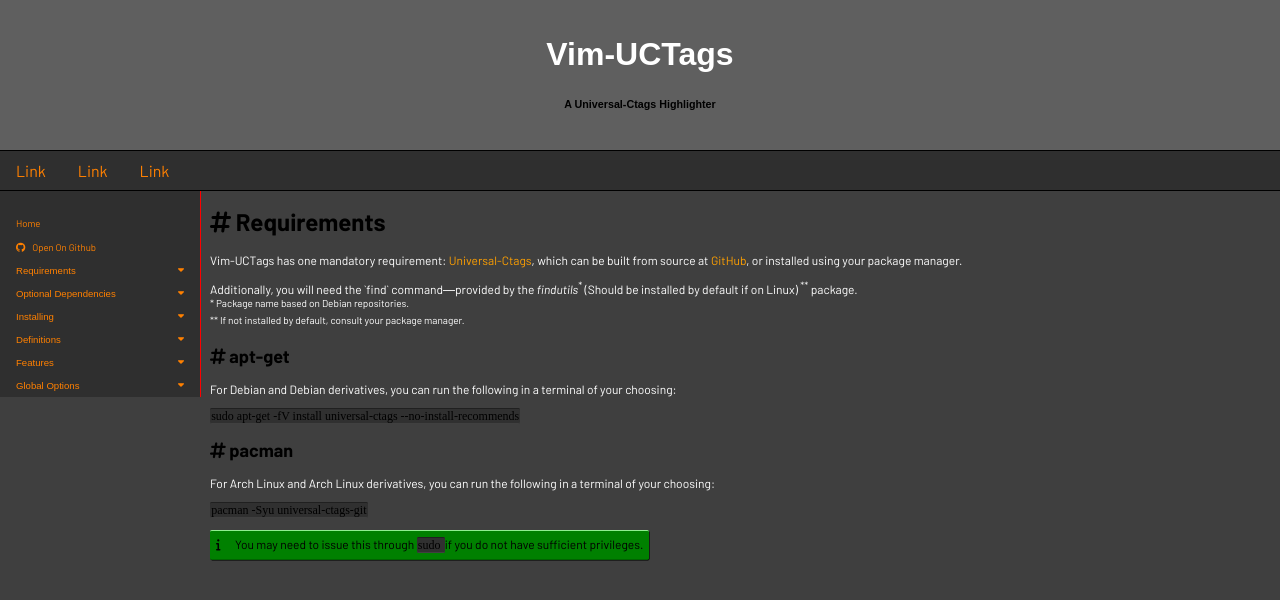
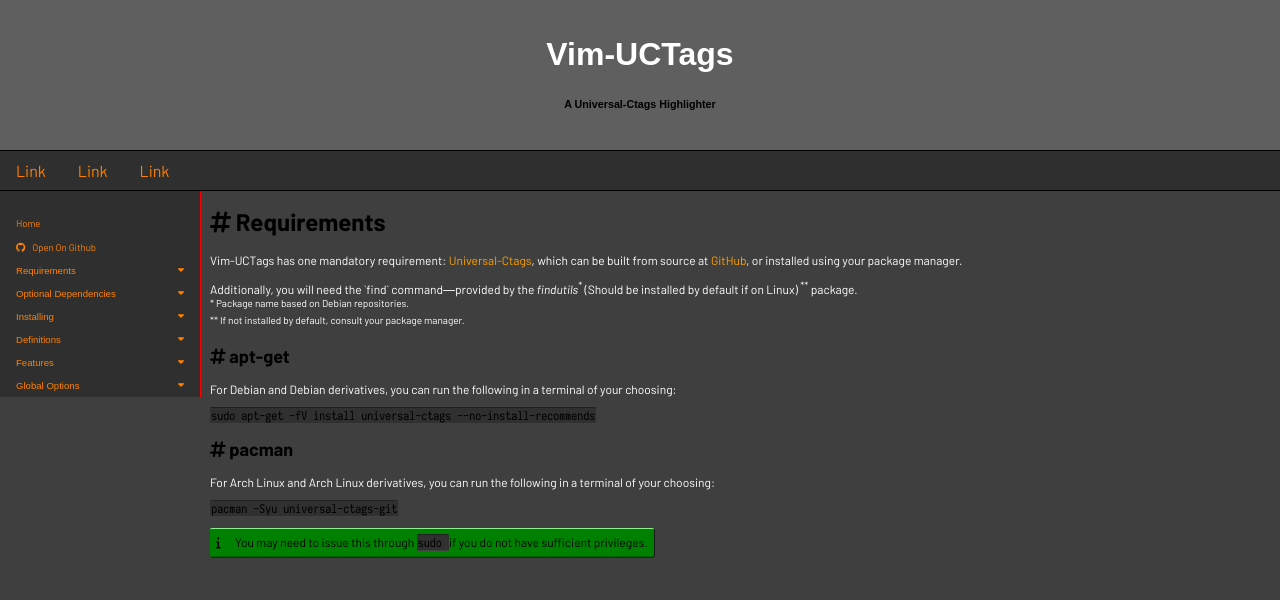
Before and after one commit to FrancescoMagliocco/vim-uctags, a Jekyll site: the page built from requirements.html, in a window 1280 px wide. Shown: the top 600 px of the page. Built offline with Jekyll 4.4.1, drawn with Linux system fonts in a browser that asks for light colours; nearby versions of some CDN libraries; some web fonts are replaced.

Commit message:
Now the font loads

```diff
--- a/assets/css/style.css
+++ b/assets/css/style.css
@@ -1,7 +1,7 @@
 @import url('https://fonts.googleapis.com/css?family=Barlow+Condensed:400,400i,700,700i|Barlow:400,400i,700,700i|Lexend+Exa&display=swap');
 @font-face {
   font-family: "Iosevka Web Term";
-  src: url("assets/fonts/woff/iosevka-term-regular.woff");
+  src: url("../fonts/woff/iosevka-term-regular.woff");
   font-style: normal;
   font-weight: 400;
 }
```
